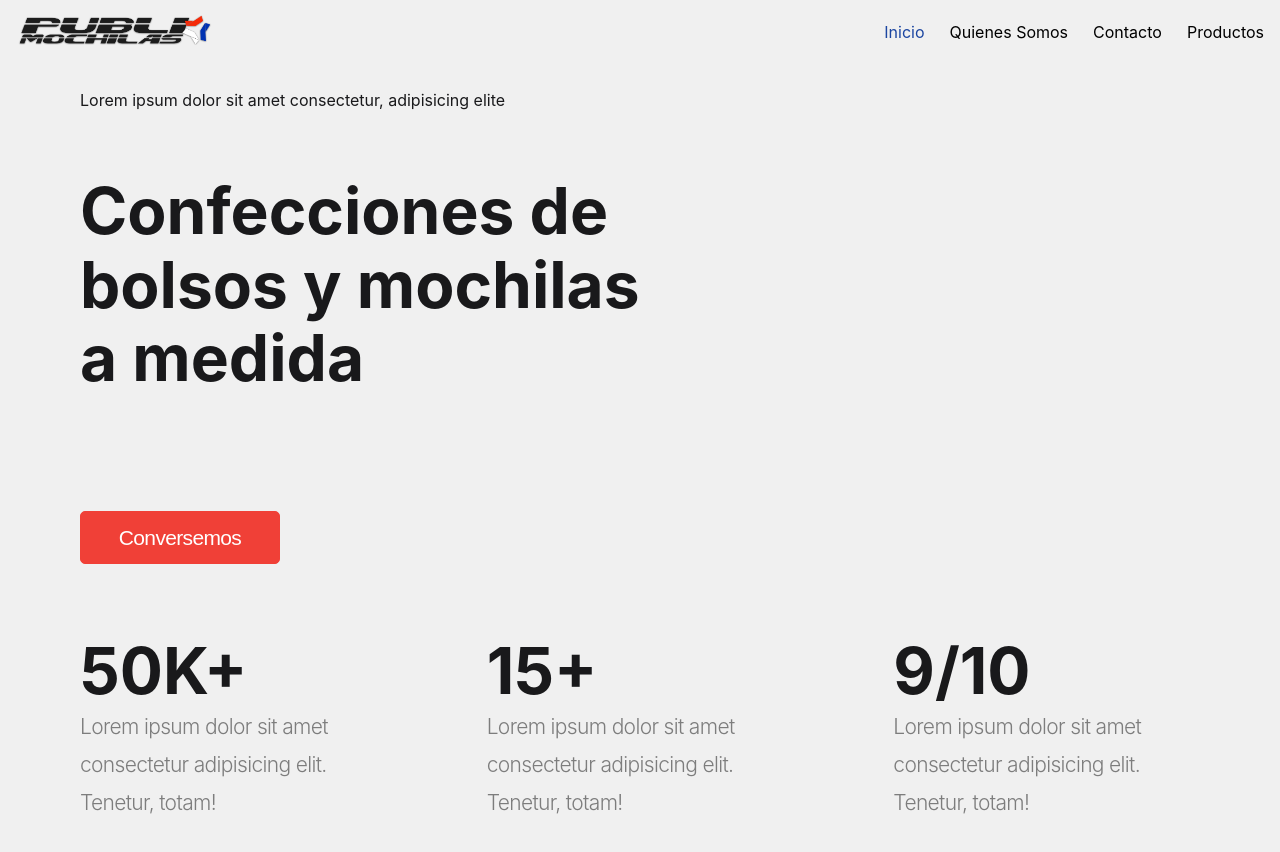
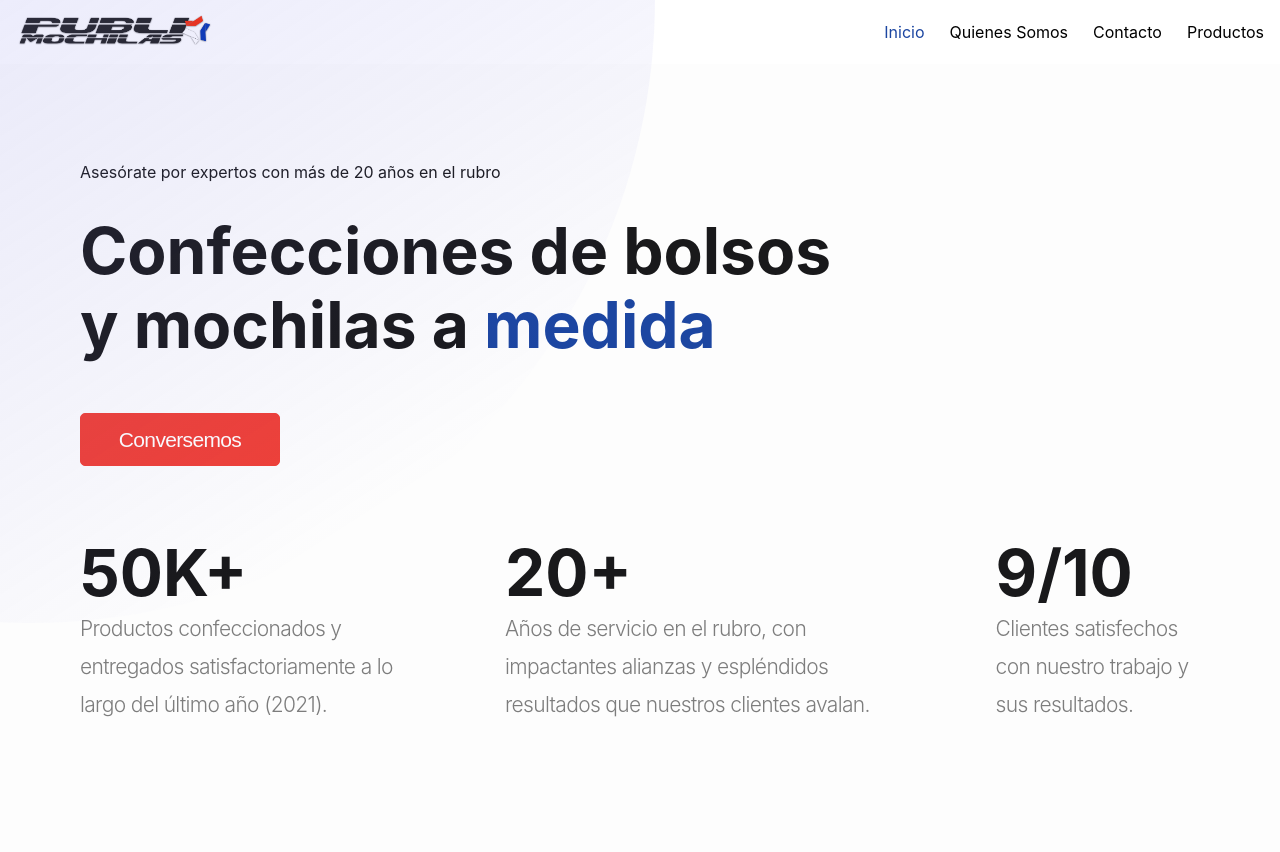
Before and after one commit to johansneirap/publibolsos-mm, a Next.js app: page / in a window 1280 px wide. Shown: the top 852 px of the page. After the commit the page ends 800 px from the top, so only its background shows below. Built offline with nearby package versions, Linux system fonts and the light colour scheme.

Commit message:
add bg svg to index

```diff
--- a/components/Navbar.module.css
+++ b/components/Navbar.module.css
@@ -1,11 +1,12 @@
 .navbar{
+    z-index: 999;
     display: flex;
     flex-wrap: wrap;
     justify-content: space-between;
     align-items: center;
     padding: 0 1rem;
-    /* background: #fff; */
-    background-color: #F0F0F0;
+    background: #fff;
+    /* background-color: #F0F0F0; */
     /* border-bottom: 1px solid #e5e5e5; */
 }
 
--- a/components/home/InfoCard.jsx
+++ b/components/home/InfoCard.jsx
@@ -3,7 +3,10 @@ import React from 'react'
 export const InfoCard = ({ title, legend }) => {
   return (
     <div className='info-card'>
-        <h2 className='title'>{ title }</h2>
+        <h2
+          className='title'
+          // style={{ color: '#1C46A1'}}
+          >{ title }</h2>
         <span className='legend'>{ legend }</span>
     </div>
   )
--- a/pages/index.jsx
+++ b/pages/index.jsx
@@ -1,14 +1,25 @@
 import Link from 'next/link'
 import { InfoCard } from '../components/home/InfoCard'
 import { MainLayout } from '../components/layouts/MainLayout'
+import circleBg from '../public/asstes/circle-bg.svg'
 
 export default function Home() {
   return (
     <MainLayout>
+      <div style={{
+          position: 'absolute',
+          // top: '50%',
+          top: 0,
+          right: 0,
+          transform: 'translate(-50%, -50%)',
+          zIndex: 1
+        }}>
+          <img src={ circleBg.src } alt="circle background" style={{ maxWidth: '100%'}}/>
+        </div>
       <aside className='index-aside'>
-        <p>Lorem ipsum dolor sit amet consectetur, adipisicing elite</p>
+        <p>Asesórate por expertos con más de 20 años en el rubro</p>
         <h1 className="title">
-            Confecciones de bolsos y mochilas a medida
+            Confecciones de bolsos y mochilas a <span className='blue'>medida</span>
             {/* <Link href="/about">About</Link> */}
           </h1>
           <br />
@@ -19,13 +30,13 @@ export default function Home() {
       <section className='infocard-container'>
         <InfoCard
           title={ "50K+" }
-          legend={ "Lorem ipsum dolor sit amet consectetur adipisicing elit. Tenetur, totam!" }/>
+          legend={ "Productos confeccionados y entregados satisfactoriamente a lo largo del último año (2021)." }/>
         <InfoCard
-          title={ "15+" }
-          legend={ "Lorem ipsum dolor sit amet consectetur adipisicing elit. Tenetur, totam!" }/>
+          title={ "20+" }
+          legend={ "Años de servicio en el rubro, con impactantes alianzas y espléndidos resultados que nuestros clientes avalan." }/>
         <InfoCard
           title={ "9/10" }
-          legend={ "Lorem ipsum dolor sit amet consectetur adipisicing elit. Tenetur, totam!" }/>
+          legend={ "Clientes satisfechos con nuestro trabajo y sus resultados." }/>
       </section>
     </MainLayout>
   )
--- a/styles/globals.css
+++ b/styles/globals.css
@@ -1,3 +1,6 @@
+
+@import url('https://fonts.googleapis.com/css2?family=Poppins:ital,wght@0,100;0,200;0,300;0,400;0,500;0,600;0,700;0,800;1,100;1,200;1,400;1,500&display=swap');
+
 :root {
   --primarybg: #FDFDFD;
   --secondarybg: #F0F0F0;
@@ -12,12 +15,19 @@
 html,
 body {
   color: #19191b;
-  background-color: var(--secondarybg);
+  background-color: var(--primarybg);
   /* background-color: #FFFFFF; */
   padding: 0;
   margin: 0;
   font-family: -apple-system, BlinkMacSystemFont, Segoe UI, Roboto, Oxygen,
     Ubuntu, Cantarell, Fira Sans, Droid Sans, Helvetica Neue, sans-serif;
+}
+
+.blue {
+  color: var(--primaryBlue);
+}
+.red {
+  color: var(--primaryRed);
 }
 
 a {
@@ -180,11 +190,15 @@ a {
 .index-aside {
   display: flex;
   flex-direction: column;
-  width: 60%;
+  width: 75%;
   height: 100%;
-  gap: 3rem;
-  margin-top: 10px;
+  gap: 1rem;
+  margin-top: 50px;
   padding: 0 5rem;
+}
+
+.index-aside p {
+  margin-top: 3rem;
 }
 
 .infocard-container {
@@ -290,6 +304,15 @@ textarea {
   padding:0px 3rem;
 }
 
+.about-container {
+  display: flex;
+  flex-direction: column;
+  padding: 2rem 5rem;
+}
+
+.description {
+  font-family: 'Poppins' ,sans-serif;
+}
 
 
 
@@ -522,6 +545,10 @@ textarea {
   .index-aside {
     width: 100%;
     text-align: center;
+    margin-top: 10px;
+  }
+  .index-aside p {
+    margin-top: 3rem;
   }
   .title {
     text-align: center;
@@ -601,4 +628,19 @@ textarea {
   .form-container form {
     padding: 0;
   }
+  .about-container {
+    width: 100%;
+    text-align: center;
+    padding: 20px;
+    gap: 20px;
+  }
+  .about-container .description {
+    margin: 0;
+    text-align: center;
+    font-size: 21px;
+    font-weight: 300;
+    letter-spacing: -0.66px;
+    line-height: 38px;
+    color: rgba(25, 25, 27, 0.75);
+  }
 }
```
Also changed, not shown: pages/acerca.jsx (+6 -4 lines), public/Logo-nobg.png (added), public/asstes/circle-bg.svg (added).
